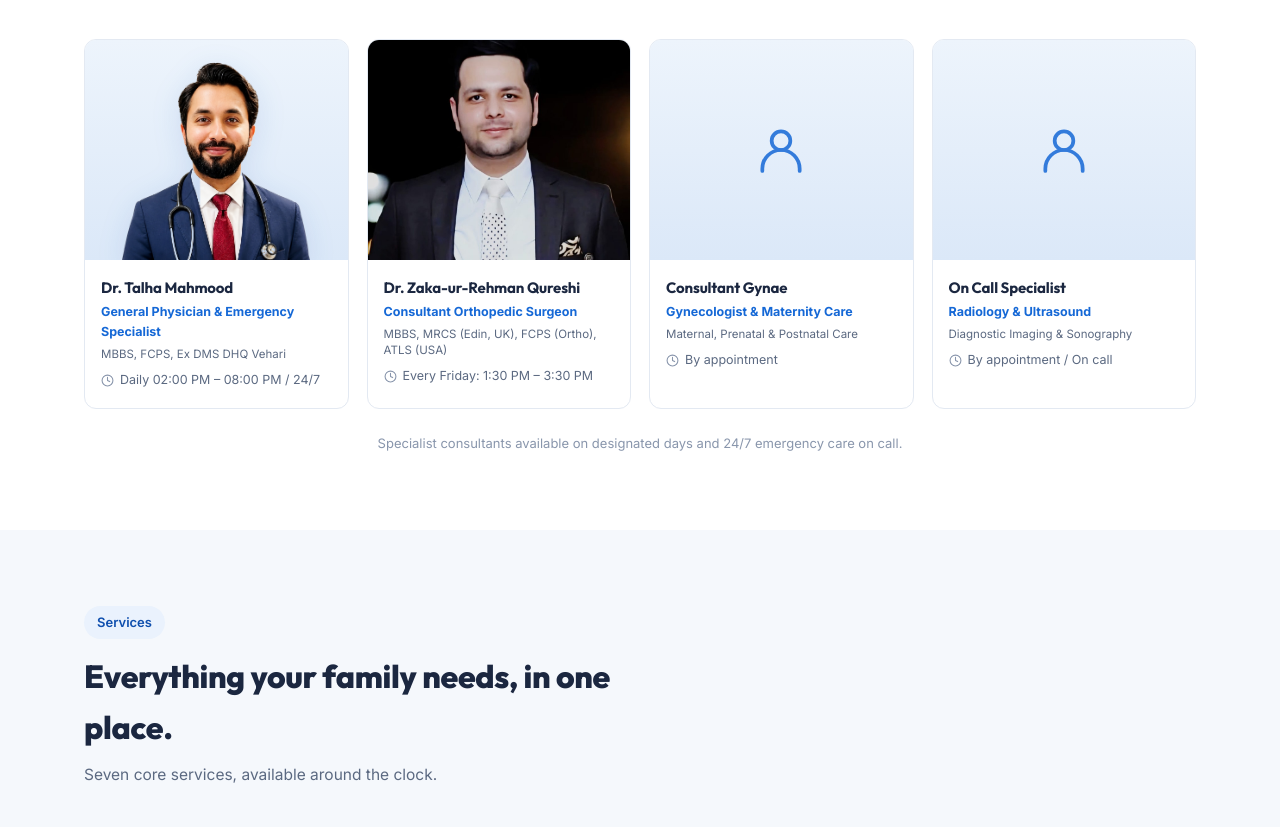
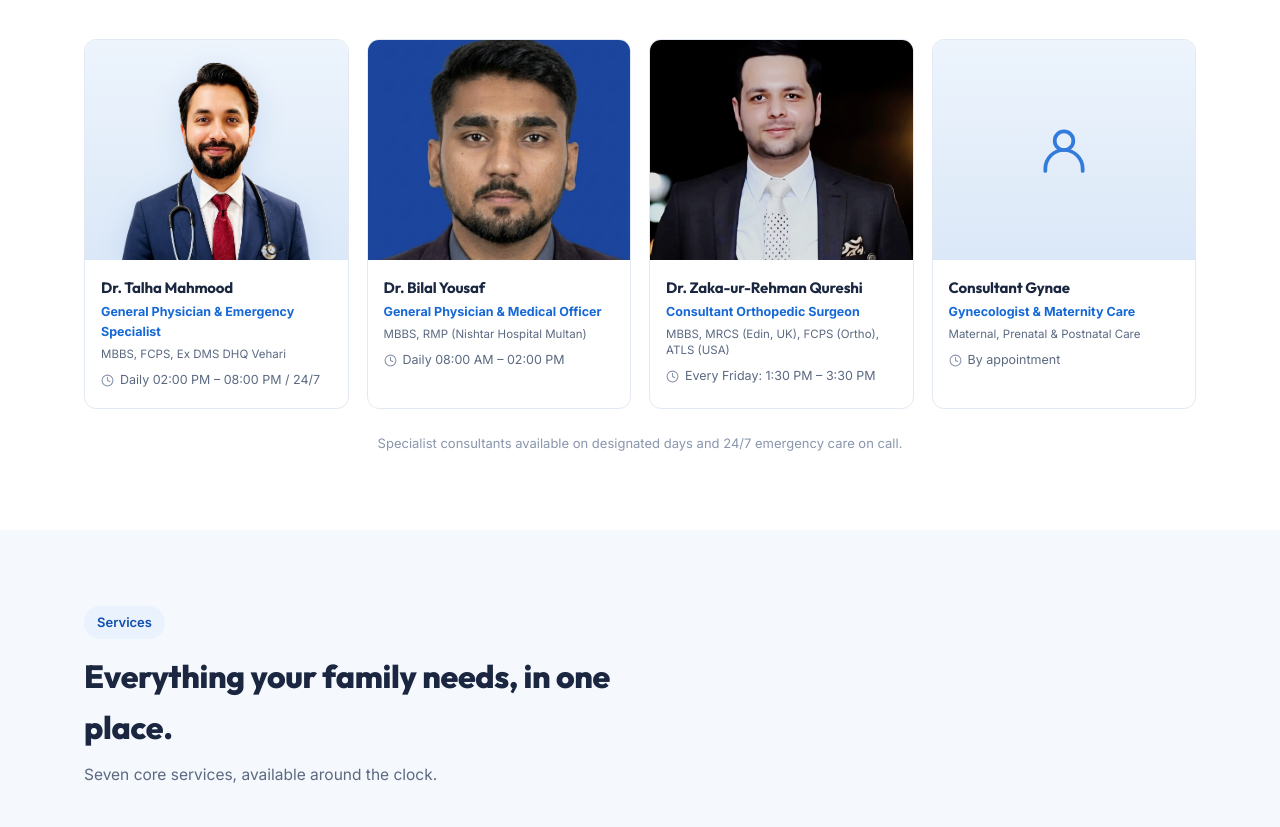
Before and after one commit to zeeshan99996/DR-TALHA-, a plain HTML site: page index.html in a window 1280 px wide. Shown: the part 2048-2875 px from the top of the page. Drawn offline with Linux system fonts and the light colour scheme.

Commit message:
Add Dr. Bilal Yousaf (MBBS, RMP, Nishtar Hospital Multan) to Our Team section

```diff
--- a/index.html
+++ b/index.html
@@ -452,6 +452,17 @@
       </div>
       <div class="doctor-card card reveal">
         <div class="doctor-photo">
+          <img src="dr-bilal.jpg" alt="Dr. Bilal Yousaf" class="photo-cover">
+        </div>
+        <div class="doctor-body">
+          <h3>Dr. Bilal Yousaf</h3>
+          <div class="doctor-role">General Physician & Medical Officer</div>
+          <p class="doctor-qual">MBBS, RMP (Nishtar Hospital Multan)</p>
+          <div class="doctor-meta"><span><svg viewBox="0 0 24 24" fill="none" stroke-width="2" stroke-linecap="round" stroke-linejoin="round"><circle cx="12" cy="12" r="10"/><polyline points="12 6 12 12 16 14"/></svg>Daily 08:00 AM – 02:00 PM</span></div>
+        </div>
+      </div>
+      <div class="doctor-card card reveal">
+        <div class="doctor-photo">
           <img src="dr-zaka.jpg" alt="Dr. Zaka-ur-Rehman Qureshi" class="photo-cover">
         </div>
         <div class="doctor-body">
@@ -468,15 +479,6 @@
           <div class="doctor-role">Gynecologist & Maternity Care</div>
           <p class="doctor-qual">Maternal, Prenatal & Postnatal Care</p>
           <div class="doctor-meta"><span><svg viewBox="0 0 24 24" fill="none" stroke-width="2" stroke-linecap="round" stroke-linejoin="round"><circle cx="12" cy="12" r="10"/><polyline points="12 6 12 12 16 14"/></svg>By appointment</span></div>
-        </div>
-      </div>
-      <div class="doctor-card card reveal">
-        <div class="doctor-photo"><svg viewBox="0 0 24 24" fill="none" stroke-width="1.6" stroke-linecap="round" stroke-linejoin="round"><circle cx="12" cy="8" r="4"/><path d="M4 21v-1a8 8 0 0 1 16 0v1"/></svg></div>
-        <div class="doctor-body">
-          <h3>On Call Specialist</h3>
-          <div class="doctor-role">Radiology & Ultrasound</div>
-          <p class="doctor-qual">Diagnostic Imaging & Sonography</p>
-          <div class="doctor-meta"><span><svg viewBox="0 0 24 24" fill="none" stroke-width="2" stroke-linecap="round" stroke-linejoin="round"><circle cx="12" cy="12" r="10"/><polyline points="12 6 12 12 16 14"/></svg>By appointment / On call</span></div>
         </div>
       </div>
     </div>
```
Also changed, not shown: dr-bilal.jpg (added).
